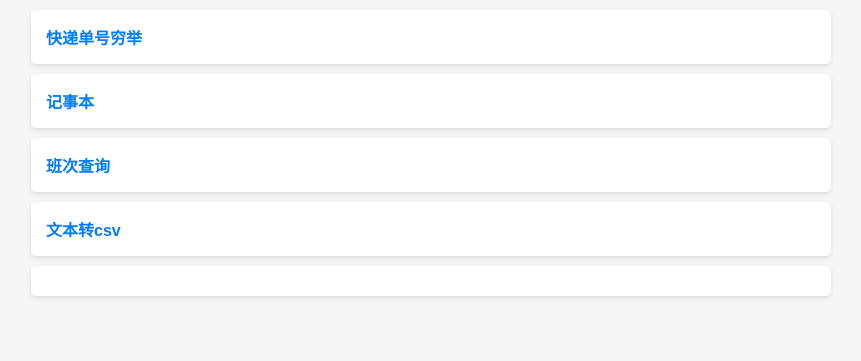
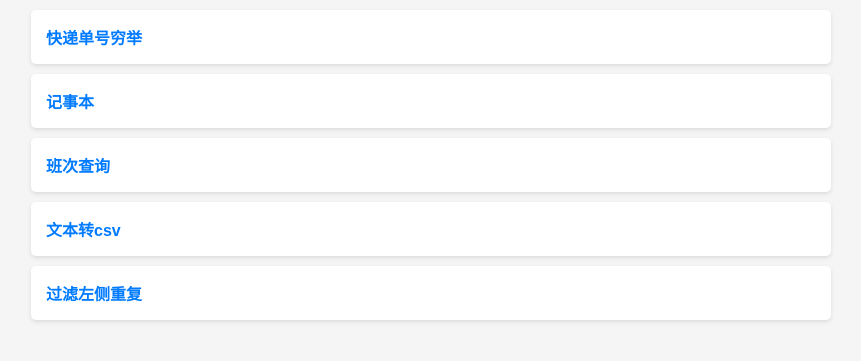
Before and after one commit to gitswno/web, a plain HTML site: page index.html in a window 1280 px wide. Shown: the part 107-468 px from the top of the page, without its empty margins (209-1070 px from the left). Drawn offline with Linux system fonts and the light colour scheme.

Commit message:
更新 index.html

```diff
--- a/index.html
+++ b/index.html
@@ -63,7 +63,7 @@
 <a href="csv.html" target="_blank">文本转csv</a>
 </li>
 <li>
-<a href="sortf">
+<a href="sortfitter.html" target="_blank">过滤左侧重复</a>
 </li>
     </ul>
 </body>
```
